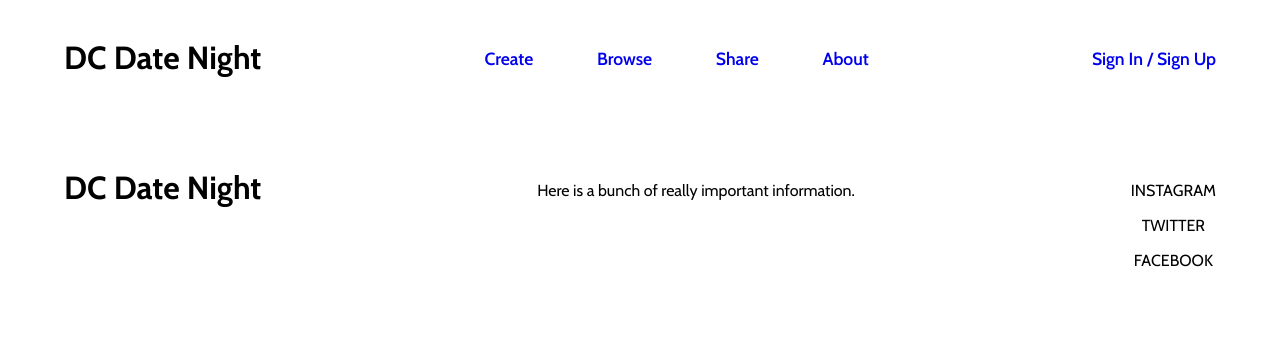
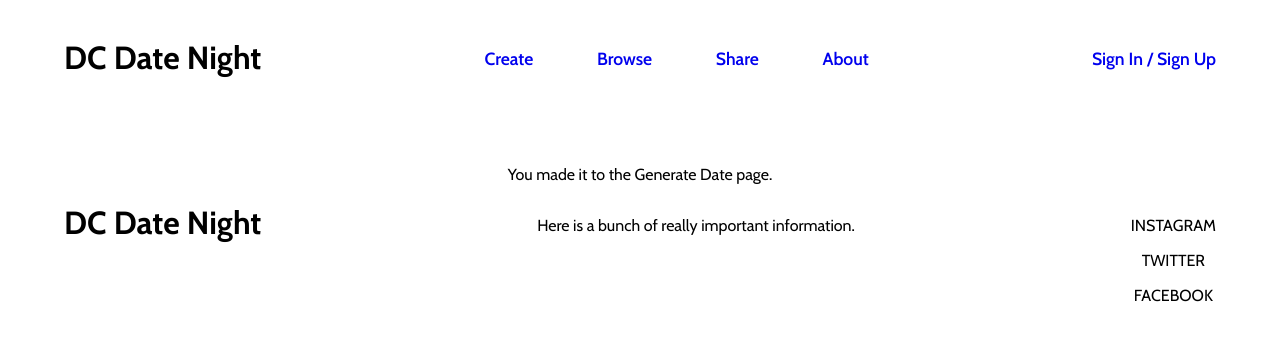
Before and after one commit to kyleblee/dc-date-night, a React (Create React App) app in the folder client/: page /plan-a-date in a window 1280 px wide. Shown: the top 340 px of the page. Built offline with nearby package versions, Linux system fonts and the light colour scheme.

Commit message:
Create GenerateDate container and set it up to receive state and dispatch via props. Hook it into App.js with React Router.

```diff
--- a/client/src/App.js
+++ b/client/src/App.js
@@ -4,6 +4,7 @@ import Footer from './containers/footer';
 import { BrowserRouter as Router } from 'react-router-dom';
 import { Route } from 'react-router-dom';
 import Homepage from './containers/Homepage';
+import GenerateDate from './containers/GenerateDate';
 import './App.css';
 
 class App extends Component {
@@ -12,7 +13,10 @@ class App extends Component {
       <div className="App">
         <Header />
         <Router>
-          <Route exact path="/" component={Homepage} />
+          <div>
+            <Route exact path="/" component={Homepage} />
+            <Route path="/plan-a-date" component={GenerateDate} />
+          </div>
         </Router>
         <Footer />
       </div>
--- /dev/null
+++ b/client/src/containers/GenerateDate.js
@@ -0,0 +1,29 @@
+import React from 'react';
+import { bindActionCreators } from 'redux';
+import { connect } from 'react-redux';
+
+class GenerateDate extends React.Component {
+
+
+  render() {
+    return (
+      <div>
+        <p>You made it to the Generate Date page.</p>
+      </div>
+    )
+  }
+}
+
+// update once you know what you'll call them
+// const mapDispatchToProps = (dispatch) => {
+//   return bindActionCreators({
+//     fetchDates: fetchDates
+//   }, dispatch);
+// }
+//
+// const mapStateToProps = (state) => {
+//   return {dates: state.dates}
+// }
+
+//make sure to add mapDispatchToProps and mapStateToProps in here, once ready
+export default connect(null, null)(GenerateDate);
```
